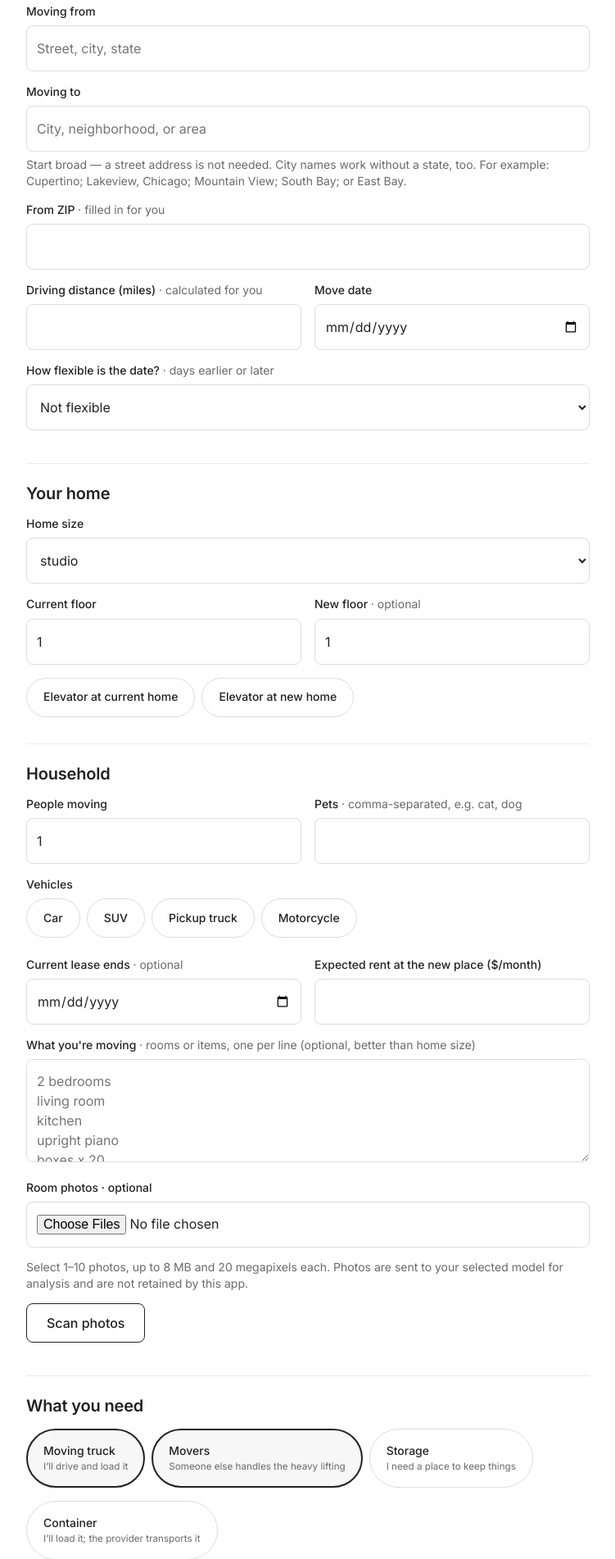
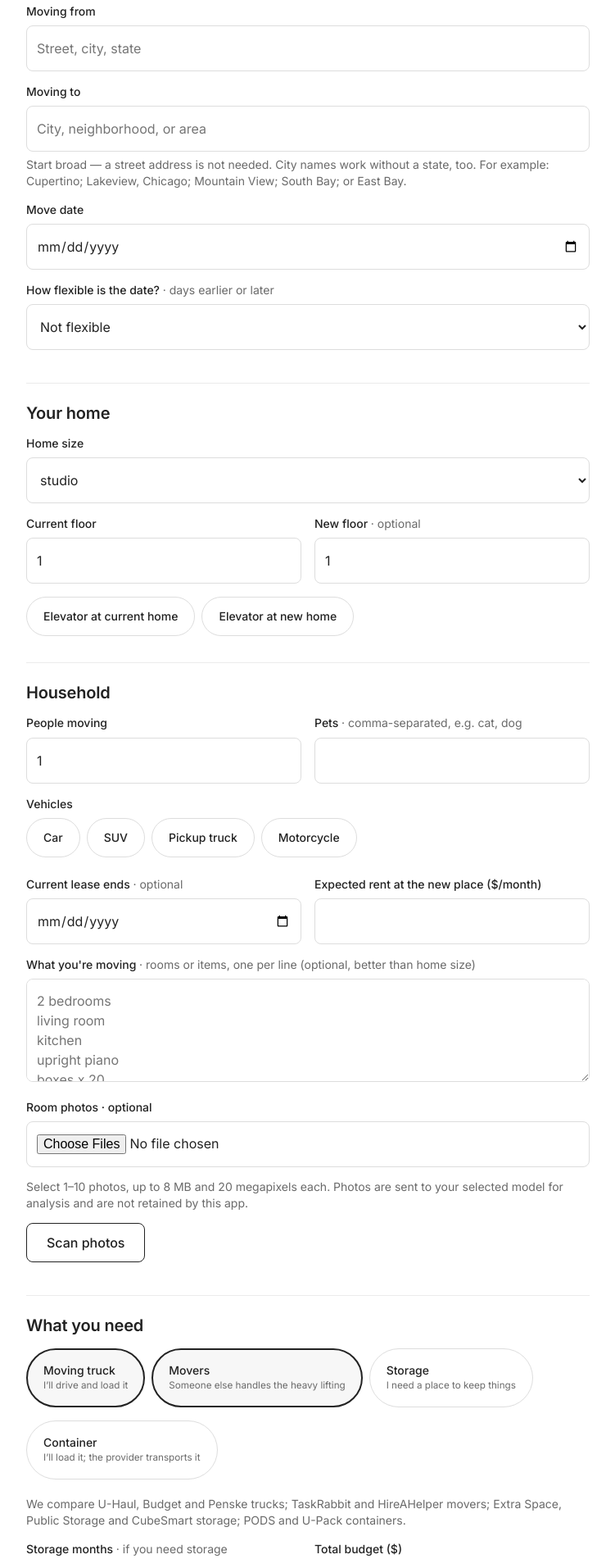
Before and after one commit to jianiye-coder/relocation-agent, a FastAPI app: page / in a window 1280 px wide. Shown: the part 860-2762 px from the top of the page at 82% size, without its empty margins (264-1015 px from the left). Run offline with FastAPI, Linux system fonts and the light colour scheme; some libraries are stand-ins or nearby versions.

Commit message:
Drop From ZIP and driving distance from the intake form
Both come from the two addresses: the browser fills hidden fields after its
lookups, and the server geocodes and routes when they're empty. Moving from
is now required. Address failures read as plain sentences instead of raw
validator text for from_zip/to_zip/distance_miles.

Co-Authored-By: Claude Opus 5.5 <noreply@anthropic.com>

```diff
--- a/moving_agent/web/app.py
+++ b/moving_agent/web/app.py
@@ -89,6 +89,9 @@ async def ensure_sid(request: Request, call_next):
 
 # Plain-language messages for fields whose raw validator text would confuse users.
 FIELD_MESSAGES = {
+    "from_zip": "Moving from: enter a street address, city or ZIP we can find.",
+    "to_zip": "Moving to: enter a city, neighborhood or ZIP we can find.",
+    "distance_miles": "Enter where you're moving from and to so we can work out the distance.",
 }
 
 
@@ -128,7 +131,7 @@ def api_place(address: str):
     except geo.GeoError as exc:
         return JSONResponse({"error": str(exc)}, status_code=422)
     except Exception:
-        return JSONResponse({"error": "Address lookup is unavailable right now. Enter the ZIP yourself."}, status_code=502)
+        return JSONResponse({"error": "Address lookup is unavailable right now. Try again in a moment."}, status_code=502)
 
 
 @app.get("/api/geo/distance")
@@ -138,7 +141,7 @@ def api_distance(from_address: str, to_address: str):
     except geo.GeoError as exc:
         return JSONResponse({"error": str(exc)}, status_code=422)
     except Exception:
-        return JSONResponse({"error": "Address lookup is unavailable right now. Enter the ZIP and distance yourself."}, status_code=502)
+        return JSONResponse({"error": "Address lookup is unavailable right now. Try again in a moment."}, status_code=502)
     d = geo.driving_distance(a, b)
     return {"from": a.model_dump(), "to": b.model_dump(), "distance_miles": d.miles, "distance_source": d.source}
 
@@ -152,8 +155,10 @@ def _fill_from_addresses(from_address: str, to_address: str, from_zip: str, to_z
             continue
         try:
             places[label] = geo.geocode(addr)
-        except Exception as exc:
-            errors.append(f"{label}_address: {exc}")
+        except geo.GeoError as exc:
+            errors.append(f"{'Moving from' if label == 'from' else 'Moving to'}: {exc}")
+        except Exception:
+            errors.append(f"{'Moving from' if label == 'from' else 'Moving to'}: address lookup is unavailable right now. Try again in a moment.")
     from_zip = from_zip or (places["from"].zip if "from" in places else "")
     to_zip = to_zip or (places["to"].zip if "to" in places else "")
     if not distance and from_address and to_address and not errors:
@@ -161,8 +166,8 @@ def _fill_from_addresses(from_address: str, to_address: str, from_zip: str, to_z
             a = places.get("from") or geo.geocode(from_address)
             b = places.get("to") or geo.geocode(to_address)
             distance = str(geo.driving_distance(a, b).miles)
-        except Exception as exc:
-            errors.append(f"distance_miles: {exc}")
+        except Exception:
+            errors.append("We couldn't calculate the driving distance between those addresses. Try again in a moment.")
     return from_zip, to_zip, distance, errors
 
 
@@ -254,7 +259,7 @@ async def plan(
         from_address, to_address, from_zip.strip(), to_zip.strip(), distance_miles.strip()
     )
     if not distance_miles and not geo_errors:
-        geo_errors.append("distance_miles: enter both addresses or the distance")
+        geo_errors.append("Enter where you're moving from and to so we can work out the distance.")
     try:
         intake = Intake(
             name=name, email=email, from_address=from_address.strip(), to_address=to_address.strip(),
@@ -269,6 +274,8 @@ async def plan(
         )
     except (ValidationError, ValueError) as exc:
         errs = exc.errors() if isinstance(exc, ValidationError) else [{"loc": ("form",), "msg": str(exc)}]
+        if geo_errors:  # the address errors already explain the missing ZIPs and distance
+            errs = [e for e in errs if not e.get("loc") or e["loc"][0] not in ("from_zip", "to_zip", "distance_miles")]
         errors = geo_errors + [_readable(e) for e in errs]
         return templates.TemplateResponse(request, "intake.html", _form_context(errors), status_code=422)
 
--- a/moving_agent/web/templates/intake.html
+++ b/moving_agent/web/templates/intake.html
@@ -29,7 +29,7 @@
     <h2>Where and when</h2>
     <div class="field">
       <label for="from_address">Moving from</label>
-      <input id="from_address" name="from_address" autocomplete="street-address" placeholder="Street, city, state" data-geo="from">
+      <input id="from_address" name="from_address" autocomplete="street-address" placeholder="Street, city, state" data-geo="from" required>
       <p class="muted geo-note" id="from_note" aria-live="polite"></p>
     </div>
     <div class="field">
@@ -37,20 +37,13 @@
       <input id="to_address" name="to_address" autocomplete="address-level2" placeholder="City, neighborhood, or area" data-geo="to" required aria-describedby="to_help to_note">
       <p class="muted geo-note" id="to_help">Start broad — a street address is not needed. City names work without a state, too. For example: Cupertino; Lakeview, Chicago; Mountain View; South Bay; or East Bay.</p>
       <p class="muted geo-note" id="to_note" aria-live="polite"></p>
+      <p class="muted geo-note" id="distance_note" aria-live="polite"></p>
     </div>
-    <div class="field">
-      <label for="from_zip">From ZIP <span class="hint">· filled in for you</span></label>
-      <input id="from_zip" name="from_zip" inputmode="numeric" pattern="\d{5}" required>
-    </div>
+    {# ZIPs and driving distance come from the two addresses: the browser fills these, and the server fills them if it couldn't. #}
+    <input id="from_zip" name="from_zip" type="hidden">
     <input id="to_zip" name="to_zip" type="hidden">
-    <div class="row">
-      <div class="field">
-        <label for="distance_miles">Driving distance (miles) <span class="hint">· calculated for you</span></label>
-        <input id="distance_miles" name="distance_miles" type="number" min="0" max="3500" required>
-        <p class="muted geo-note" id="distance_note" aria-live="polite"></p>
-      </div>
-      <div class="field"><label for="move_date">Move date</label><input id="move_date" name="move_date" type="date" min="{{ today }}" required></div>
-    </div>
+    <input id="distance_miles" name="distance_miles" type="hidden">
+    <div class="field"><label for="move_date">Move date</label><input id="move_date" name="move_date" type="date" min="{{ today }}" required></div>
     <div class="field">
       <label for="flexible_days">How flexible is the date? <span class="hint">· days earlier or later</span></label>
       <select id="flexible_days" name="flexible_days">
@@ -247,13 +240,14 @@
     } catch (e) {
       note.textContent = side === "to"
         ? "Destination lookup is unavailable. Try again, or add the city and state."
-        : "Address lookup is unavailable. Enter the ZIP yourself.";
+        : "Address lookup is unavailable right now. We'll try again when you submit.";
     }
     if (place.from && place.to) distance();
   }
 
   async function distance() {
     const note = $("distance_note");
+    $("distance_miles").value = "";
     note.textContent = "Calculating driving distance...";
     try {
       const q = "from_address=" + encodeURIComponent($("from_address").value) + "&to_address=" + encodeURIComponent($("to_address").value);
@@ -261,9 +255,9 @@
       const data = await r.json();
       if (!r.ok) { note.textContent = data.error; return; }
       $("distance_miles").value = data.distance_miles;
-      note.textContent = "Source: " + data.distance_source;
+      note.textContent = "About " + data.distance_miles + " miles by road (" + data.distance_source + ")";
     } catch (e) {
-      note.textContent = "Couldn't calculate the distance. Enter it yourself.";
+      note.textContent = "Couldn't calculate the distance yet. We'll try again when you submit.";
     }
   }
 
```
Also changed, not shown: tests/test_web.py (+33 -0 lines).
